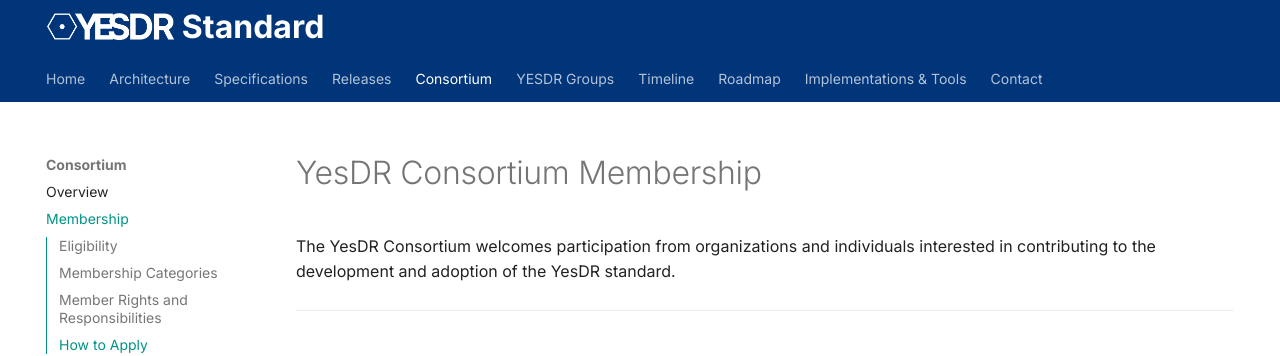
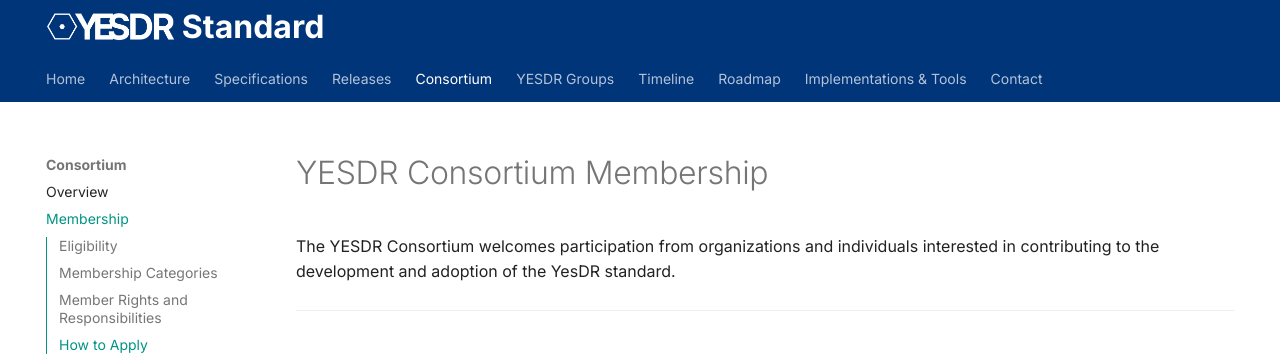
Before and after one commit to chandharlabs/yesdr-standard, an MkDocs documentation site: the page built from docs/consortium/membership.md, in a window 1280 px wide and 1239 px high. Shown: the top 356 px of the window. Built offline with MkDocs 1.6.1 and Material for MkDocs 9.7.7, drawn with Linux system fonts in a browser that asks for light colours.

```diff
--- a/docs/consortium/membership.md
+++ b/docs/consortium/membership.md
@@ -1,6 +1,6 @@
-# YesDR Consortium Membership
+# YESDR Consortium Membership
 
-The YesDR Consortium welcomes participation from organizations and individuals
+The YESDR Consortium welcomes participation from organizations and individuals
 interested in contributing to the development and adoption of the YesDR standard.
 
 ---
```
